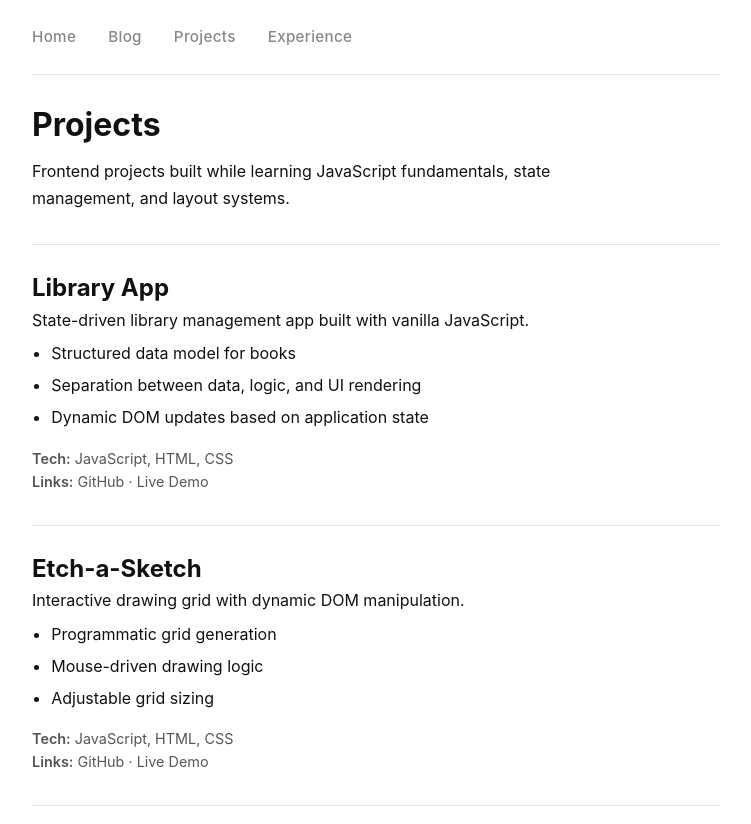
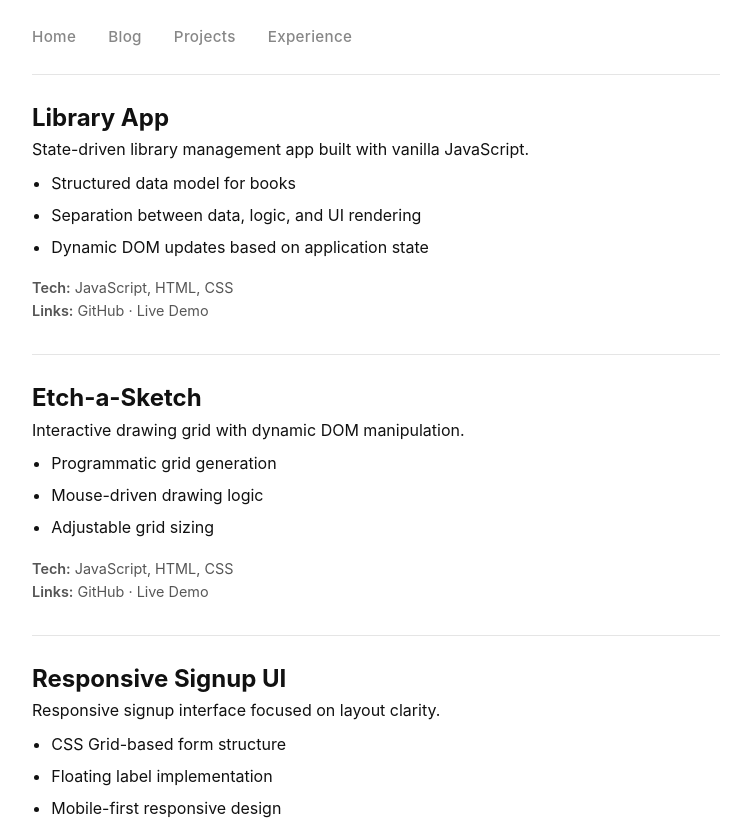
Before and after one commit to mukul-work/mukulkashyap.com, a plain HTML site: page projects/index.html in a window 1280 px wide. Shown: the top 824 px of the page, without its empty margins (264-1015 px from the left). Drawn offline with Linux system fonts and the light colour scheme.

Commit message:
Remove redundant title from projects page

```diff
--- a/projects/index.html
+++ b/projects/index.html
@@ -3,7 +3,7 @@
   <head>
     <meta charset="UTF-8" />
     <meta name="viewport" content="width=device-width, initial-scale=1.0" />
-    <title>Document</title>
+    <title>Projects | Mukul Kashyap</title>
     <link rel="stylesheet" href="/assets/css/styles.css" />
   </head>
   <body>
@@ -18,13 +18,6 @@
       </nav>
 
       <main>
-        <section class="section">
-          <h1>Projects</h1>
-          <p class="intro">
-            Frontend projects built while learning JavaScript fundamentals,
-            state management, and layout systems.
-          </p>
-        </section>
 
         <section class="project">
           <h2>Library App</h2>
```
Also changed, not shown: blog/index.html (+1 -1 lines), experience/index.html (+1 -1 lines), index.html (+1 -1 lines).
